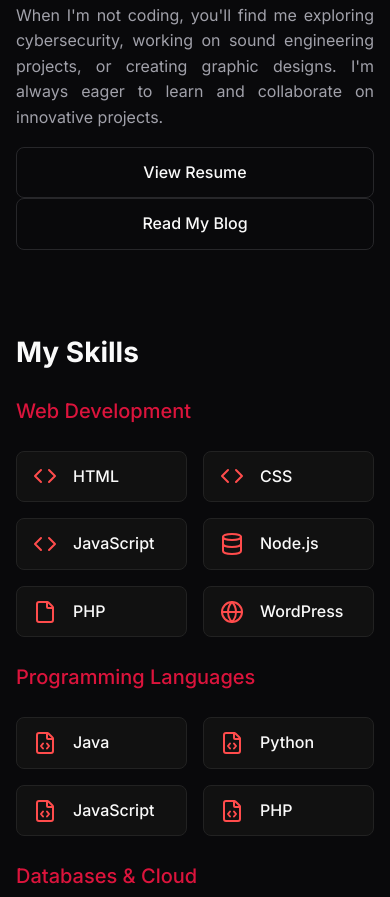
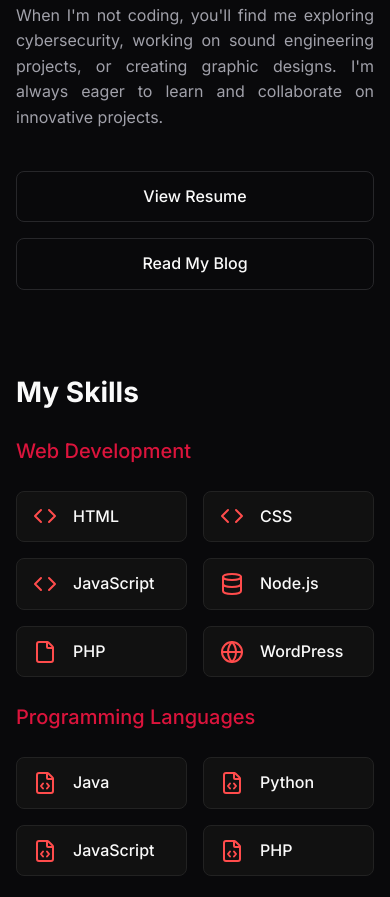
Before and after one commit to zs0c131y/resume, a plain HTML site: page index.html in a window 390 px wide. Shown: the part 1413-2310 px from the top of the page. Drawn offline with nearby package versions, Linux system fonts and the light colour scheme.

Commit message:
Update index.css

```diff
--- a/index.css
+++ b/index.css
@@ -247,6 +247,24 @@ body {
 .about-grid {
   display: grid;
   gap: 3rem;
+}
+
+.about-buttons {
+  display: flex;
+  gap: 1rem;
+  margin-top: 1.5rem;
+}
+
+@media screen and (max-width: 767px) {
+  .about-buttons {
+    flex-direction: column;
+    width: 100%;
+  }
+
+  .about-buttons .button {
+    width: 100%;
+    text-align: center;
+  }
 }
 
 @media (min-width: 768px) {
```
